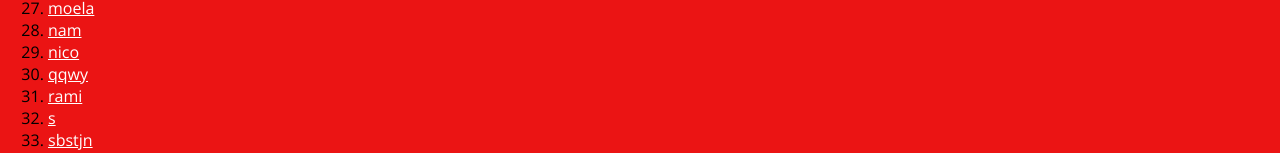
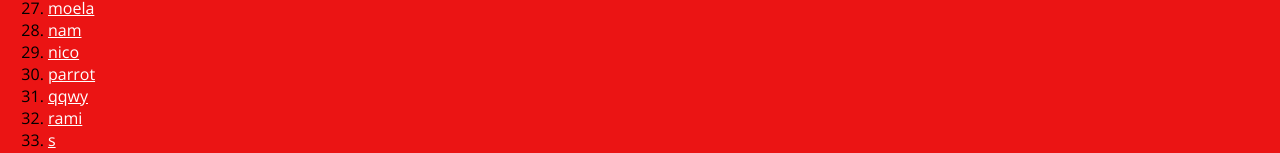
Before and after one commit to ijks/tilde.red-main-site, a plain HTML site: page index.tr.html in a window 1280 px wide. Shown: the part 789-942 px from the top of the page. Drawn offline with nearby package versions, Linux system fonts and the light colour scheme.

Commit message:
added ~parrot

```diff
--- a/index.tr.html
+++ b/index.tr.html
@@ -90,6 +90,7 @@ Hesaplar ücretsizdir ve <a href="https://docs.google.com/forms/d/19gOEJc_-hP0gI
 <li><a href="~moela/">moela</a></li>
 <li><a href="~nam/">nam</a></li>
 <li><a href="~nico/">nico</a></li>
+<li><a href="~parrot/">parrot</a></li>
 <li><a href="~qqwy/">qqwy</a></li>
 <li><a href="~rami/">rami</a></li>
 <li><a href="~s/">s</a></li>
```
